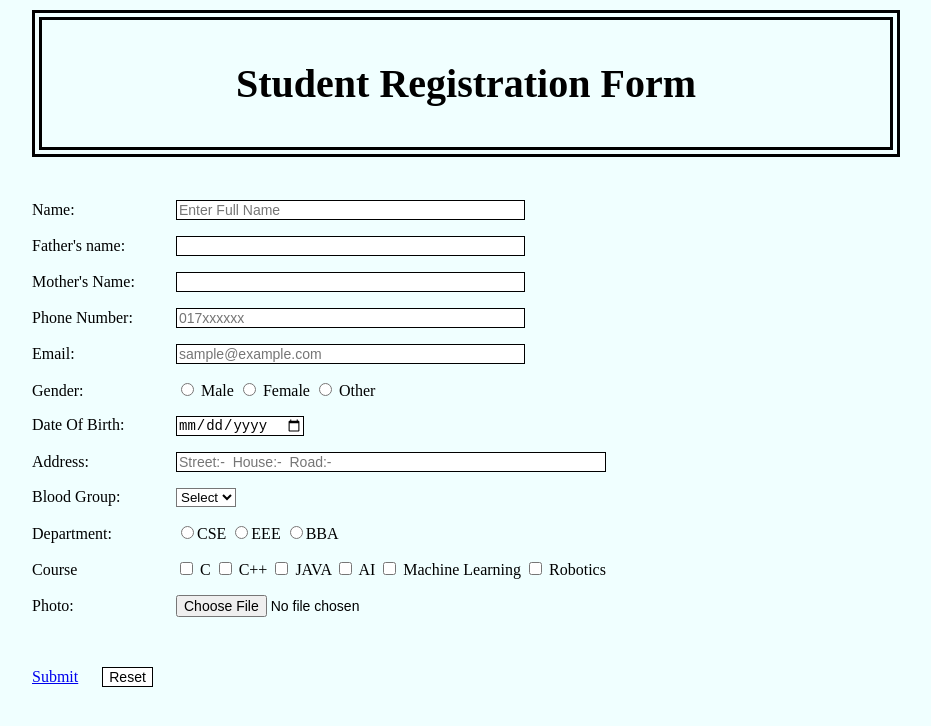
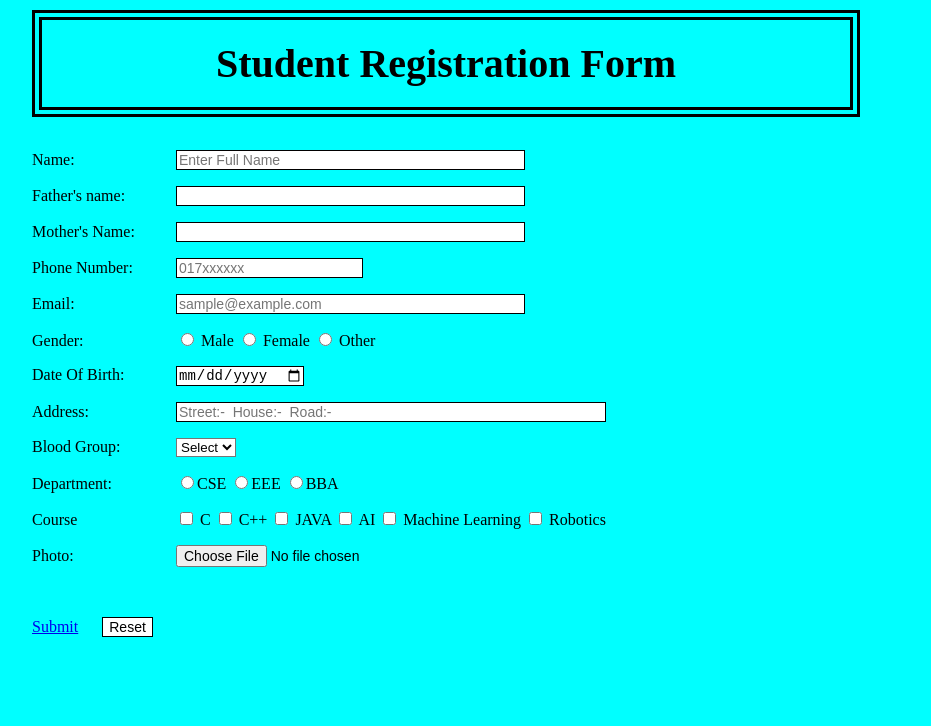
Before and after one commit to gem-namanseth01/CSS_LMS, a plain HTML site: page Assignment - 1/HTML Form/index.html in a window 1280 px wide. Shown: the whole page, without its empty margins (166-1097 px from the left). Drawn offline with Linux system fonts and the light colour scheme.

Commit message:
formatted

```diff
--- a/Assignment - 1/HTML Form/index.html
+++ b/Assignment - 1/HTML Form/index.html
@@ -33,7 +33,7 @@
                     <label for="phone">
                         <span>Phone Number: </span>
                     </label>
-                    <input type="text" id="mname" placeholder=017xxxxxx size="40">
+                    <input type="number" id="mname" placeholder=017xxxxxx size="40">
                 </p>
                 <p>
                     <label for="email">
@@ -81,9 +81,9 @@
                     <label for="department">
                         <span>Department: </span>
                     </label>
-                    <input type="radio">CSE
-                    <input type="radio">EEE
-                    <input type="radio">BBA
+                    <input type="radio"  name="radio">CSE
+                    <input type="radio"  name="radio">EEE
+                    <input type="radio"  name="radio">BBA
                 </p>
                 <p>
                     <label> Course </label>
--- a/Assignment - 1/HTML Form/style.css
+++ b/Assignment - 1/HTML Form/style.css
@@ -1,11 +1,11 @@
 * {
-    background-color: azure;
+    background-color: aqua;
 }
 
 #heading {
     display: flex;
     justify-content: center;
-    padding: 40px;
+    padding: 20px;
     align-items: center;
     margin: 10px 0px 0px 190px;
     font-size: 40px;
@@ -20,7 +20,7 @@
 }
 
 form {
-    margin-top: 200px;
+    margin-top: 150px;
 }
 
 label {
@@ -37,7 +37,7 @@ input {
 
 #filesub {
     border-style: none;
-    background-color: azure;
+    background-color: aqua;
 }
 
 /* label:last-child {
```
